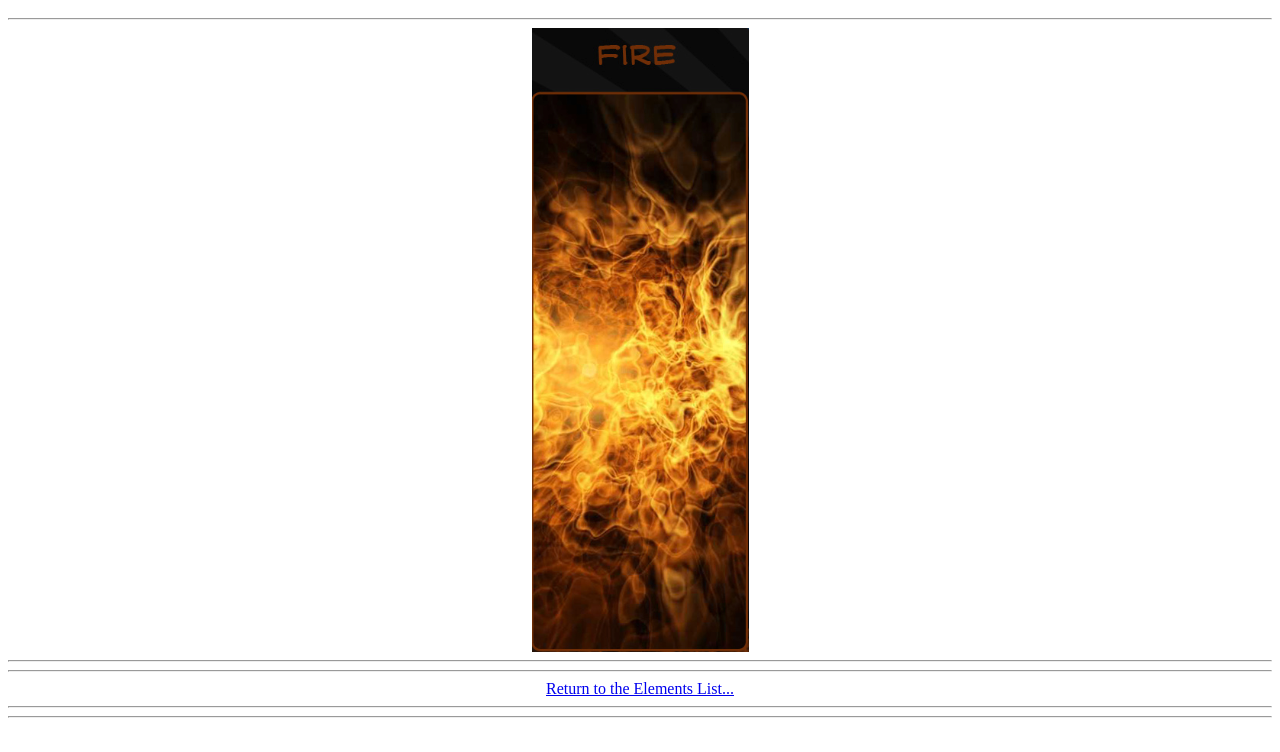
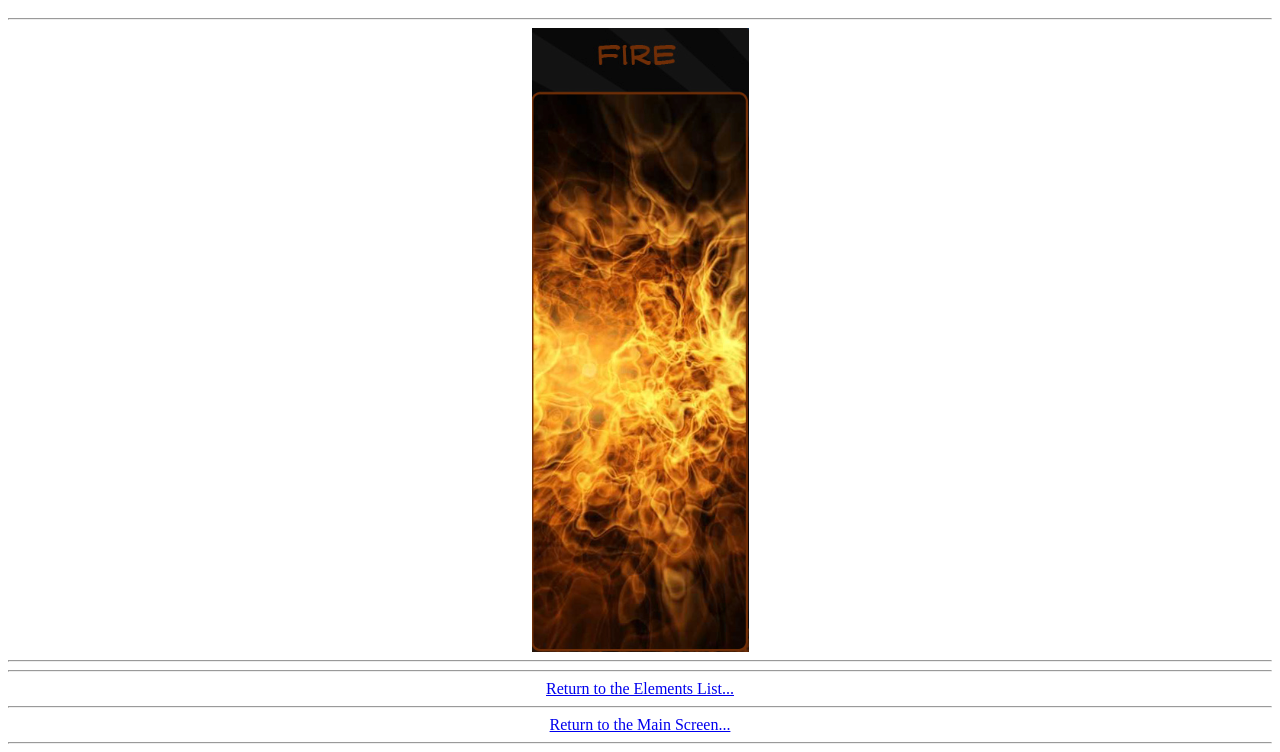
Before and after one commit to boydbsou/Elemental2, a plain HTML site: page fire.html in a window 1280 px wide. Shown: the part 48-800 px from the top of the page. Drawn offline with Linux system fonts and the light colour scheme.

Commit message:
Added a return to main screen link

```diff
--- a/fire.html
+++ b/fire.html
@@ -14,6 +14,10 @@
 Return to the Elements List...
 </a>
 <hr>
+<a href="index.html">
+Return to the Main Screen...
+</a>
+
 <hr>
 
 </center>
```
